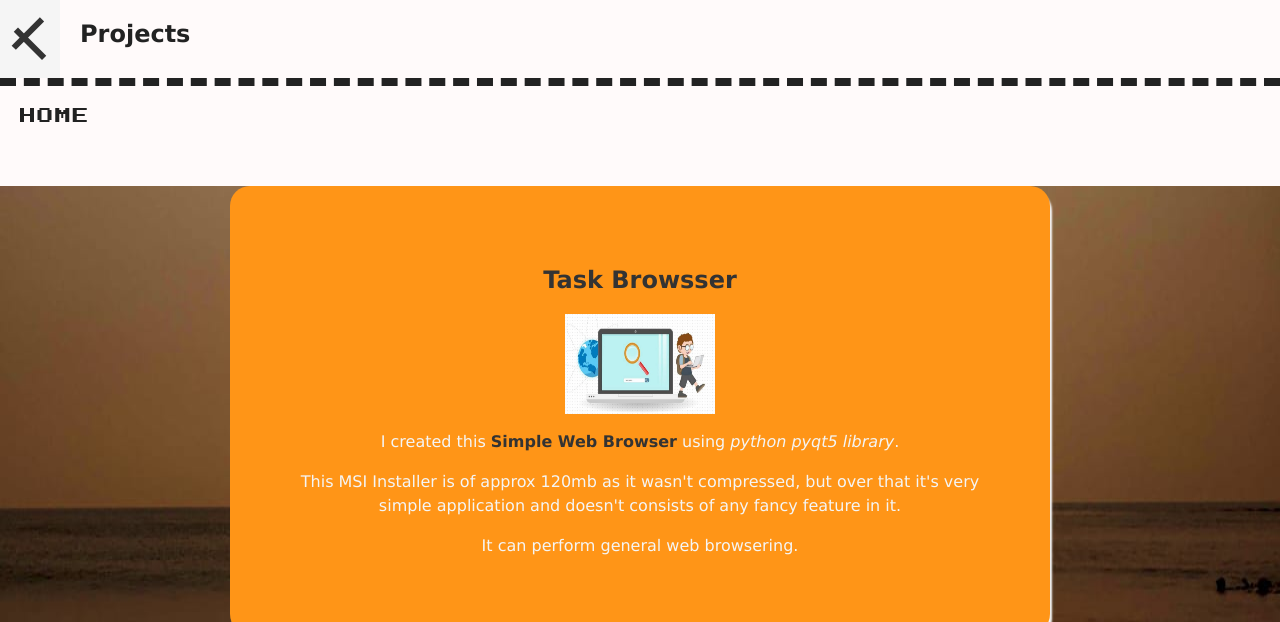
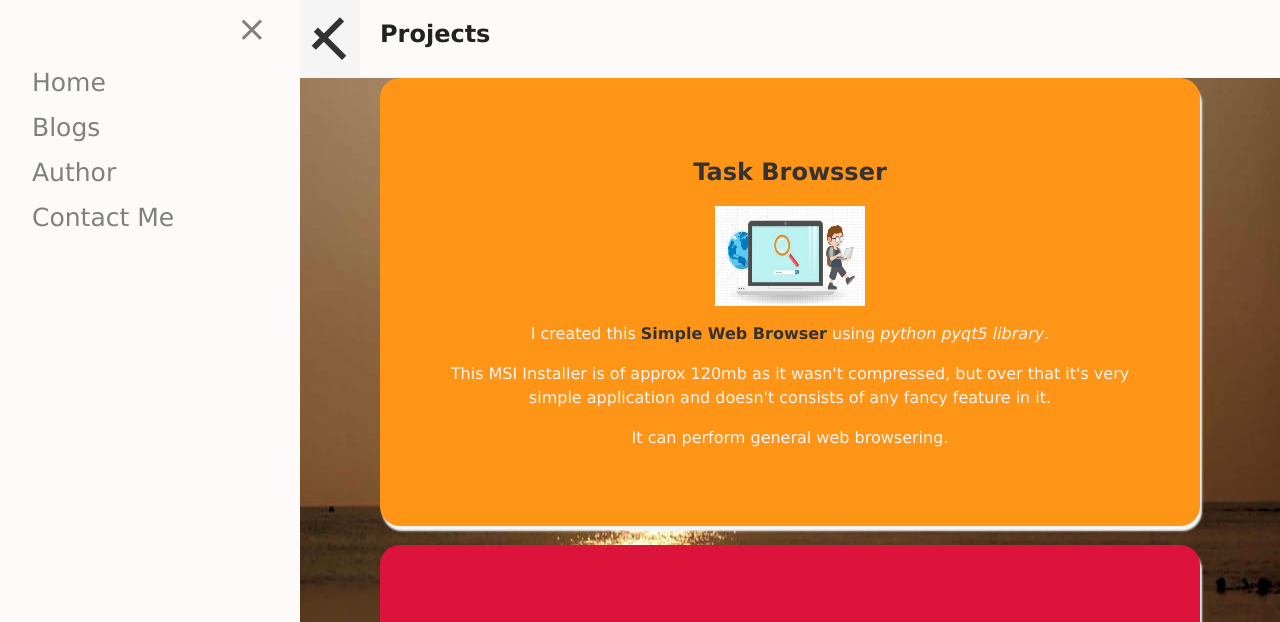
Before and after one commit to bedead/SatyamMishra, a plain HTML site: page projects.html in a window 1280 px wide. Both pictures are taken after a click on the element 30 px from the left and 39 px from the top of the page. Shown: the top 622 px of the page. Drawn offline with Linux system fonts and the light colour scheme; a web font is replaced by a local one.

Commit message:
Add files via upload

```diff
--- a/projects.html
+++ b/projects.html
@@ -8,10 +8,8 @@
     <link rel="icon" type="image/png" sizes="16x16" href="favicon-16x16.png">
     <link rel="manifest" href="site.webmanifest">
 </head>
-
-<body class="backgrund-change" style="background-color: whitesmoke;">
-
-<div name="top" style="background-color: snow; display:flex;">
+<body class="backgrund-change">
+<div name="top" class="home-banner" style="background-color: snow; display:flex;margin: auto;">
 
 <div class="accordion" onclick="myFunction(this)">
   <div class="bar1"></div>
@@ -19,12 +17,28 @@
   <div class="bar3"></div>
 </div>
 <h2 style="text-align: right;margin-left:20px;color: #222;">Projects</h2>
+
 </div>
+
 <div id="header">
     <div class="container">
-        <a href="index.html" target="_blank">Home</a>
+        <a href="projects.html" target="_blank">Projects<img src="images/project-icon.png" alt="project-icon" width="25" height="25"></a>
+            <div class="more-options">
+                <a href="Blogs Containers.html">Blogs</a>
+                <a href="About.html">Author</a>
+                <a href="#contact_me">Conatct Me </a>
+            </div>
     </div>
 </div>
+
+<div id="mobile-nav" class="sidenav">
+    <a href="javascript:void(0)" class="closebtn" onclick="closeNav()">&times;</a>
+    <a href="index.html">Home</a>
+    <a href="Blogs Containers.html">Blogs</a>
+    <a href="About.html">Author</a>
+    <a href="#contact_me">Contact Me</a>
+</div>
+
 
 
 <div id="projects_box">
@@ -125,12 +139,23 @@ for (i = 0; i < acc.length; i++) {
   acc[i].addEventListener("click", function() {
     this.classList.toggle("active");
     var panel = document.getElementById("header");
-    if (panel.style.display === "block") {
-      panel.style.display = "none";
+    var panel1 = document.getElementById("mobile-nav");
+    if (panel.style.display == "none" && window.screen.width >= 800){
+      panel.style.display = "block";
+    } else if (panel.style.display == "block" && window.screen.Width >= 800) {
+        panel.style.display = "none"
     } else {
-      panel.style.display = "block";
+        panel1.style.width = "300px";
+        document.body.style.backgroundColor = "rgba(0,0,0,0.4)";
+        document.body.style.marginLeft = "300px";
     }
   });
+}
+
+function closeNav() {
+  document.getElementById("mobile-nav").style.width = "0px";
+  document.body.style.backgroundColor = "white";
+  document.body.style.marginLeft = "0px";
 }
 
 
```
